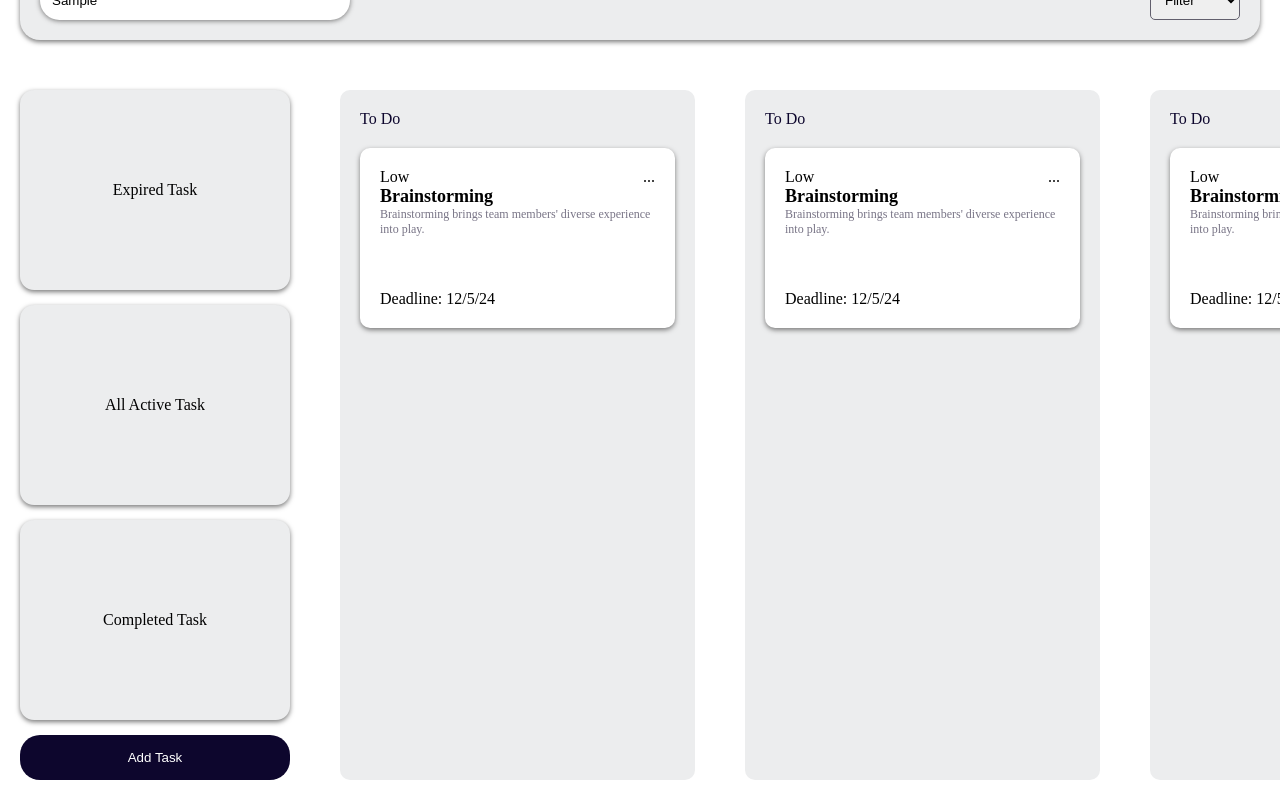
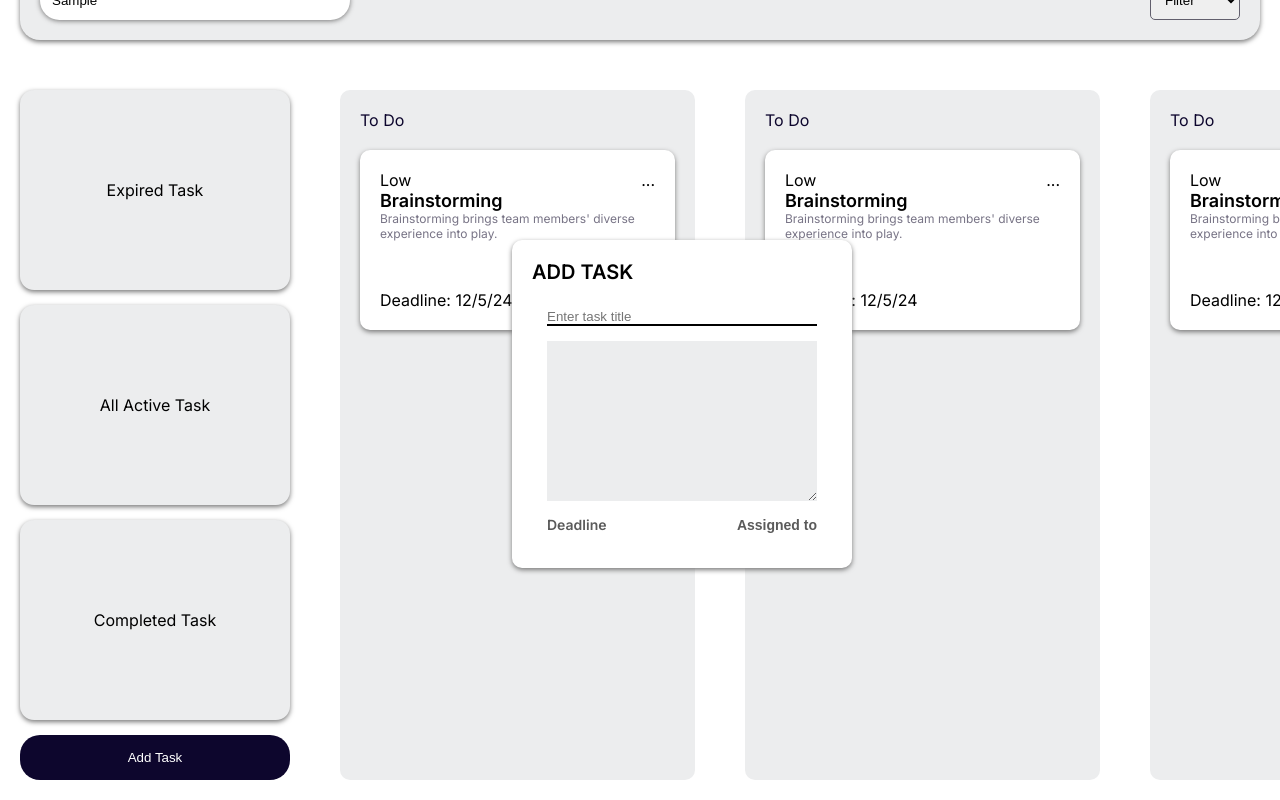
Before and after one commit to piyush-gangrade/Task-Management, a React app in the folder client/: page / in a window 1280 px wide. Both pictures are taken after typing "Sample" into the empty fields and a click on the button "Add Task". Shown: the part 109-909 px from the top of the page. Built offline with nearby package versions, Linux system fonts and the light colour scheme; the HTML template or start-up script is replaced by a standard one.

Commit message:
built add-task ui

```diff
--- a/client/package.json
+++ b/client/package.json
@@ -10,11 +10,13 @@
     "preview": "vite preview"
   },
   "dependencies": {
+    "flatpickr": "^4.6.13",
     "react": "^18.3.1",
     "react-dom": "^18.3.1"
   },
   "devDependencies": {
     "@eslint/js": "^9.13.0",
+    "@types/flatpickr": "^3.1.4",
     "@types/react": "^18.3.12",
     "@types/react-dom": "^18.3.1",
     "@vitejs/plugin-react": "^4.3.3",
--- a/client/src/App.css
+++ b/client/src/App.css
@@ -48,7 +48,7 @@
     box-shadow: 0px 2px 5px #797979;
 }
 
-.add--task{
+.add--task--btn{
     border-radius: 20px;
     background-color: #0D062D;
     border: none;
@@ -57,6 +57,72 @@
     cursor: pointer;
 }
 
+/* add task container */
+.add--task{
+    position: fixed;
+    top: 30%;
+    left: 40%;
+    background-color: #FFFFFF;
+    padding: 20px;
+    border-radius: 10px;
+    box-shadow: 0px 2px 5px #797979;
+    display: flex;
+    flex-direction: column;
+}
+
+.add--task--heading{
+    font-weight: 600;
+    font-size: 20px;
+    margin-bottom: 10px;
+}
+
+.add--task--content{
+    display: flex;
+    flex-direction: column;
+    width: 300px;
+    padding: 15px;
+    gap: 15px;
+}
+
+.add--task--title{
+    border: none;
+    border-bottom: 2px solid #000000;
+}
+
+.add--task--description{
+    background-color: #ECEDEE;
+    border: none;
+    padding: 5px;
+}
+
+.add--task--buttons{
+    display: flex;
+    justify-content: space-between;
+}
+
+.assign--btn,
+.calendar--btn{
+    color: #5A5A5A;
+    font-weight: 600;
+    background-color: unset;
+    border: none;
+    font-size: 14px;
+}
+
+.back--content{
+    text-align: center;
+    width: 70%;
+    margin: 15px auto;
+}
+
+.back-btn{
+    background-color: #000000;
+    padding: 15px;
+    border: unset;
+    font-weight: 600;
+    border-radius: 10px;
+    color: #FFFFFF;
+}
 /* task list */
 
 .task--list{
--- /dev/null
+++ b/client/src/components/AddTask.tsx
@@ -0,0 +1,66 @@
+import { useState } from "react";
+import DatePicker from "./DatePicker";
+
+interface Props {
+    close: ()=>void;
+}
+
+export default function AddTask({close}: Props){
+    const [isSubmit, setIsSubmit] = useState<Boolean>(false)
+    const [title, setTitle] = useState<string>("")
+    const [description, setDescription] = useState<string>("")
+    const [date, setDate] = useState<Date>(new Date());
+
+    const handleSubmit = (e: React.FormEvent)=>{
+        e.preventDefault;
+        setIsSubmit(true);
+    }
+
+    const handleTitleChange = (e: React.ChangeEvent<HTMLInputElement>)=>{
+        setTitle(e.target.value)
+    }
+
+    const handleDesChange = (e: React.ChangeEvent<HTMLTextAreaElement>)=>{
+        setDescription(e.target.value)
+    }
+
+    const onBackClick = ()=>{
+        setIsSubmit(false);
+        close();
+    }
+
+    return (
+        <>
+            {!isSubmit? <div className="add--task">
+                <div className="add--task--heading">ADD TASK</div>
+                <form className="add--task--content" onSubmit={handleSubmit}>
+                    <input
+                        type="text"
+                        value={title}
+                        onChange={handleTitleChange}
+                        className="add--task--title"
+                        placeholder="Enter task title "
+                        required
+                    />
+                    <textarea
+                        className="add--task--description"
+                        rows={10}
+                        value={description}
+                        onChange={handleDesChange}
+                        required
+                    >
+                    </textarea>
+                    <div className="add--task--buttons">
+                        <DatePicker value={date} onChange={setDate}/>
+                        <button className="assign--btn">Assigned to</button>
+                    </div>
+                </form>
+            </div>
+            :
+            <div className="add--task">
+                <div className="back--content">new task has been created successfully</div>
+                <button onClick={onBackClick} className="back-btn">Back</button>
+            </div>}
+        </>
+    )
+}
--- /dev/null
+++ b/client/src/components/DatePicker.tsx
@@ -0,0 +1,34 @@
+import React, { useEffect, useRef } from 'react';
+import flatpickr from 'flatpickr';
+import 'flatpickr/dist/flatpickr.min.css';
+import { Instance } from 'flatpickr/dist/types/instance';
+
+interface DatePickerProps {
+  value: Date;
+  onChange: (date: Date) => void;
+}
+
+const DatePicker: React.FC<DatePickerProps> = ({ value, onChange }) => {
+  const datepickerRef = useRef<HTMLInputElement>(null);
+  const flatpickrInstance = useRef<Instance | null>(null);
+
+  useEffect(() => {
+    if (datepickerRef.current) {
+      flatpickrInstance.current = flatpickr(datepickerRef.current, {
+        defaultDate: value,
+        onChange: (selectedDates) => {
+          onChange(selectedDates[0]);
+        },
+        dateFormat: 'Y-m-d',
+      });
+    }
+
+    return () => {
+      flatpickrInstance.current?.destroy();
+    };
+  }, [value, onChange]);
+
+  return <span ref={datepickerRef} className="calendar--btn">Deadline</span>;
+};
+
+export default DatePicker;
--- a/client/src/components/TaskContainer.tsx
+++ b/client/src/components/TaskContainer.tsx
@@ -1,19 +1,22 @@
-import React from "react"
+import React, { useState } from "react"
 import TaskList from "./TaskList"
+import AddTask from "./AddTask";
 
 export default function TaskContainer(){
+    const [openAddTask, isOpenAddTask] = useState<boolean>(false);
+
     return (
         <div className="task--container">
-
+            {openAddTask && <AddTask close={()=>{isOpenAddTask(false)}}/>}
             <div className="task--sidebar">
                 <div className="task--status">Expired Task</div>
                 <div className="task--status">All Active Task</div>
                 <div className="task--status">Completed Task</div>
-                <button className="add--task">Add Task</button>
+                <button className="add--task--btn" onClick={()=>{isOpenAddTask(true)}}>Add Task</button>
             </div>
-            <TaskList/>
-            <TaskList/>
-            <TaskList/>
+            <TaskList />
+            <TaskList />
+            <TaskList />
         </div>
     )
 }
--- a/client/src/index.css
+++ b/client/src/index.css
@@ -1,3 +1,5 @@
+@import url('https://fonts.googleapis.com/css2?family=Inter:ital,opsz,wght@0,14..32,100..900;1,14..32,100..900&display=swap');
+
 *{
   margin: 0;
   padding: 0;
@@ -6,5 +8,10 @@
 
 
 body{
-  padding: 20px
+  padding: 20px;
+  font-family: "Inter", sans-serif;
 }
+
+textarea:focus, input:focus{
+  outline: none;
+}
```
Also changed, not shown: client/src/components/TaskForm.tsx (deleted), 1 other file (tests, documents, lock files or other folders).
